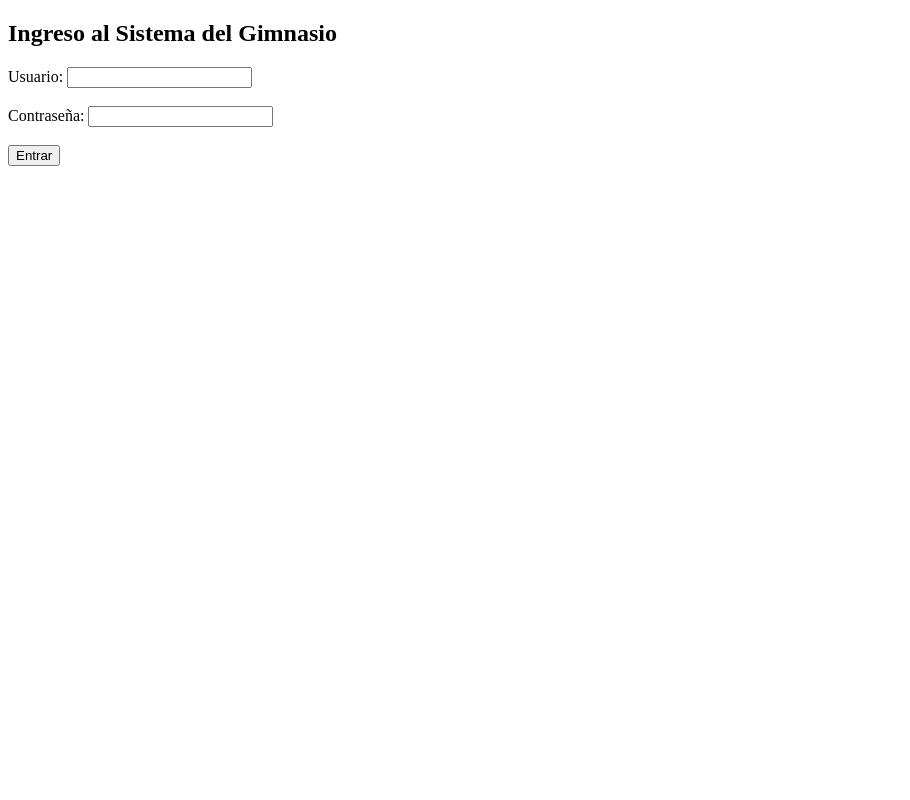
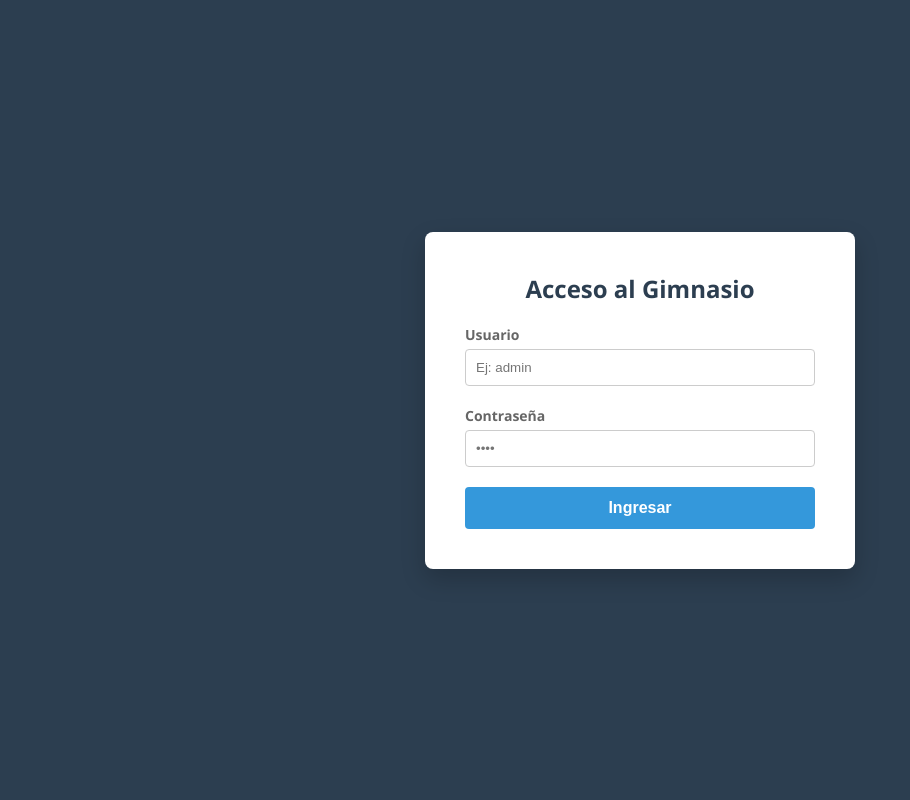
Before and after one commit to juanmdeldago/GymApp, a Flask app: page / in a window 1280 px wide. Shown: the whole page, without its empty margins (0-910 px from the left). Run offline with Flask 3, Linux system fonts and the light colour scheme.

Commit message:
Update login.html

```diff
--- a/templates/login.html
+++ b/templates/login.html
@@ -1,14 +1,97 @@
 <!DOCTYPE html>
-<html>
-<head><title>GymApp - Ingreso</title></head>
+<html lang="es">
+<head>
+    <meta charset="UTF-8">
+    <meta name="viewport" content="width=device-width, initial-scale=1.0">
+    <title>GymApp - Ingreso</title>
+    <style>
+        body {
+            font-family: 'Segoe UI', Tahoma, Geneva, Verdana, sans-serif;
+            background-color: #2c3e50; /* Fondo oscuro elegante */
+            display: flex;
+            justify-content: center;
+            align-items: center;
+            height: 100vh;
+            margin: 0;
+        }
+        .login-box {
+            background-color: #ffffff;
+            padding: 40px;
+            border-radius: 8px;
+            box-shadow: 0 10px 25px rgba(0,0,0,0.2);
+            width: 100%;
+            max-width: 350px;
+        }
+        .login-box h2 {
+            margin: 0 0 20px;
+            color: #2c3e50;
+            text-align: center;
+        }
+        .input-group {
+            margin-bottom: 20px;
+        }
+        .input-group label {
+            display: block;
+            margin-bottom: 5px;
+            color: #666;
+            font-weight: bold;
+            font-size: 14px;
+        }
+        .input-group input {
+            width: 100%;
+            padding: 10px;
+            border: 1px solid #ccc;
+            border-radius: 4px;
+            box-sizing: border-box;
+        }
+        .input-group input:focus {
+            border-color: #3498db;
+            outline: none;
+        }
+        .btn {
+            width: 100%;
+            padding: 12px;
+            background-color: #3498db;
+            color: white;
+            border: none;
+            border-radius: 4px;
+            font-size: 16px;
+            cursor: pointer;
+            font-weight: bold;
+            transition: background-color 0.3s;
+        }
+        .btn:hover {
+            background-color: #2980b9;
+        }
+        .error-msg {
+            color: #e74c3c;
+            text-align: center;
+            margin-bottom: 15px;
+            font-size: 14px;
+            font-weight: bold;
+        }
+    </style>
+</head>
 <body>
-    <h2>Ingreso al Sistema del Gimnasio</h2>
-    <form action="/login" method="POST">
-        <label>Usuario:</label>
-        <input type="text" name="usuario" required><br><br>
-        <label>Contraseña:</label>
-        <input type="password" name="password" required><br><br>
-        <button type="submit">Entrar</button>
-    </form>
+    <div class="login-box">
+        <h2>Acceso al Gimnasio</h2>
+
+        <!-- Este bloque mostrará un error si la contraseña es incorrecta -->
+        {% if error %}
+        <div class="error-msg">{{ error }}</div>
+        {% endif %}
+
+        <form action="/login" method="POST">
+            <div class="input-group">
+                <label>Usuario</label>
+                <input type="text" name="usuario" placeholder="Ej: admin" required>
+            </div>
+            <div class="input-group">
+                <label>Contraseña</label>
+                <input type="password" name="password" placeholder="••••" required>
+            </div>
+            <button type="submit" class="btn">Ingresar</button>
+        </form>
+    </div>
 </body>
 </html>
```
